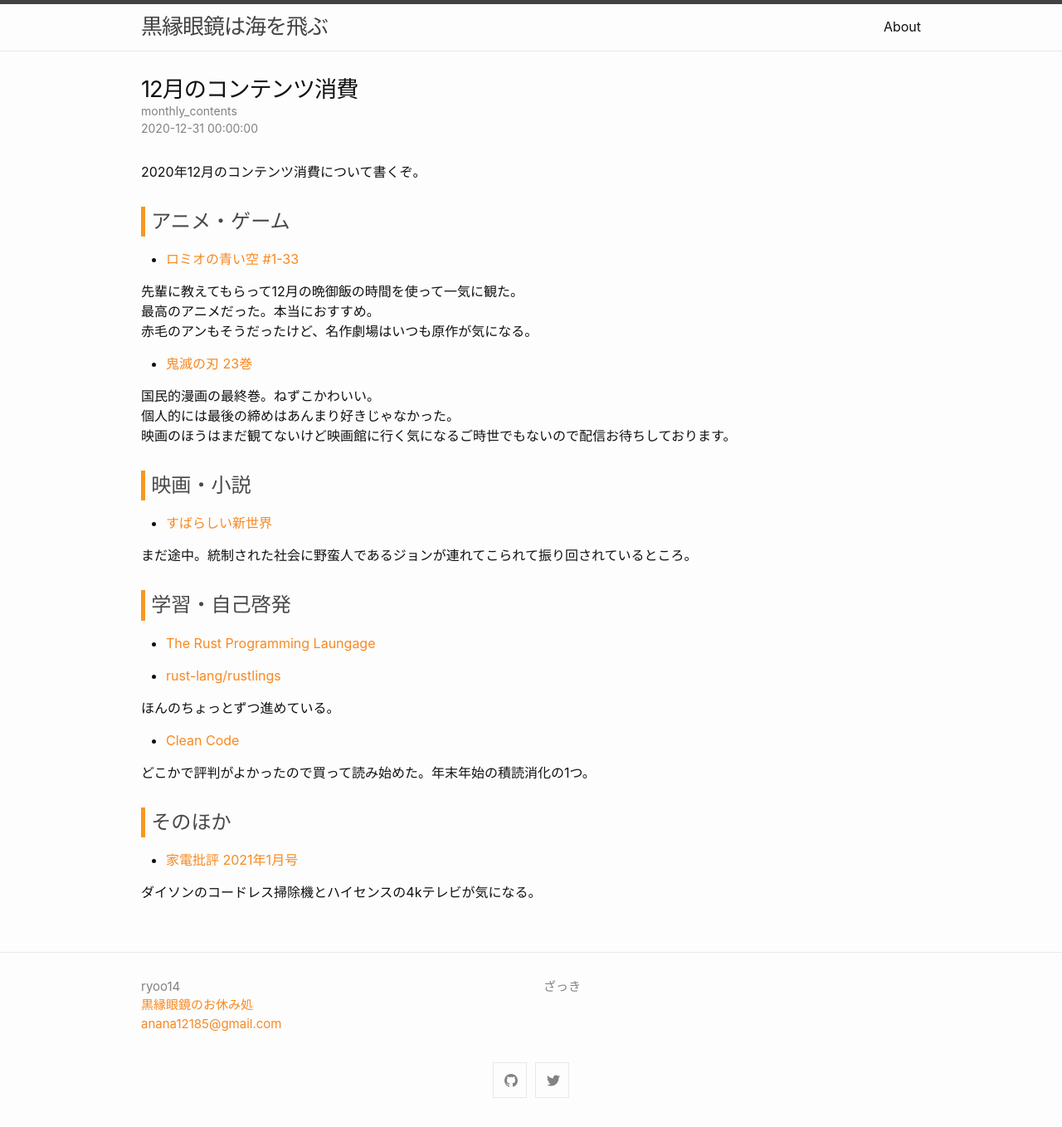
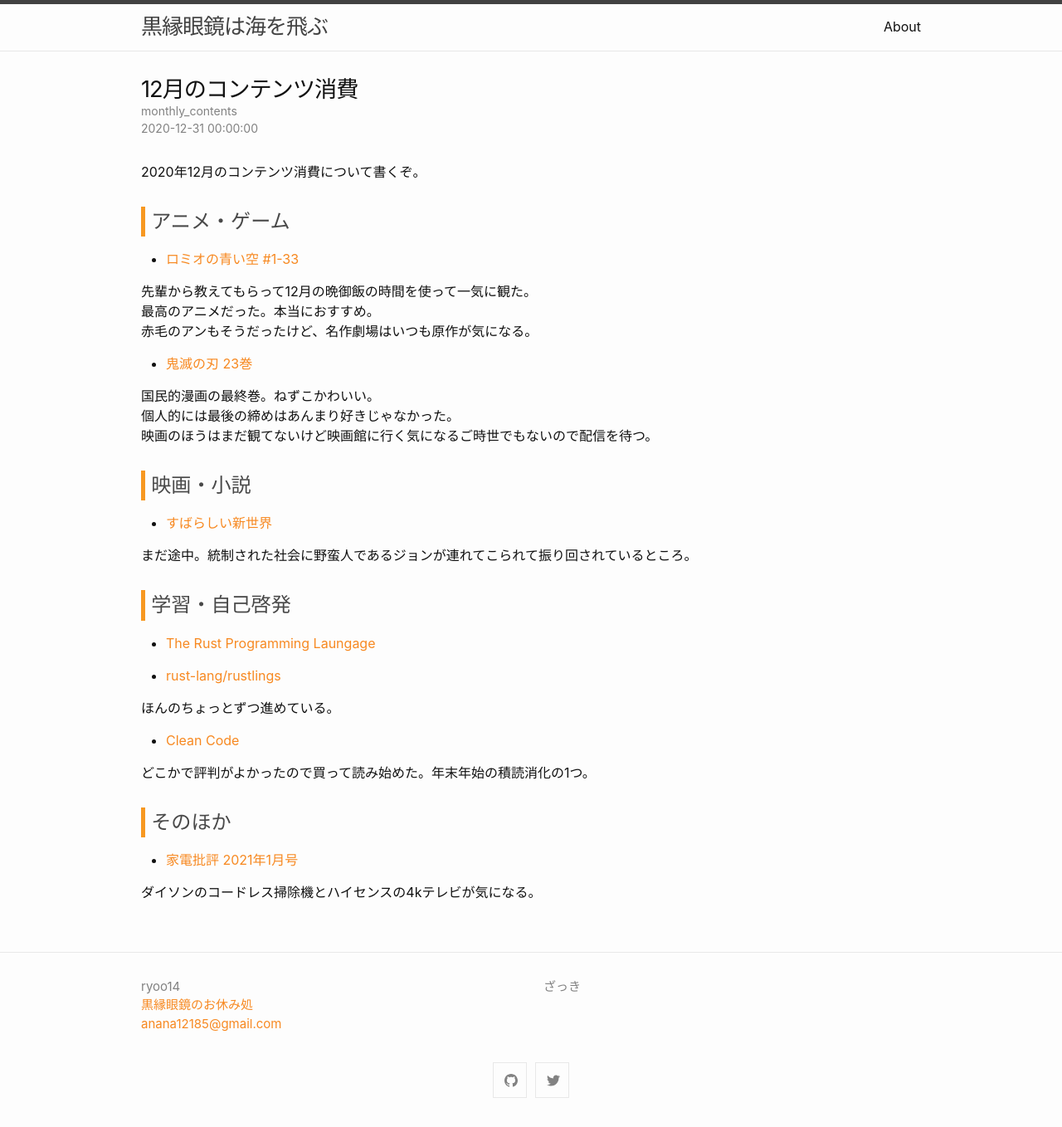
Before and after one commit to ryoo14/blog_ryoo_cc, a Jekyll site: the page built from _posts/2020-12-31-monthly_content.md, in a window 1280 px wide. Shown: the whole page at 83% size. Built offline with Jekyll 4.4.1, drawn with Linux system fonts in a browser that asks for light colours.

Commit message:
fix lint

```diff
--- a/_posts/2020-12-31-monthly_content.md
+++ b/_posts/2020-12-31-monthly_content.md
@@ -10,7 +10,7 @@ categories: monthly_contents
 
 - [ロミオの青い空 #1-33](https://amzn.to/3nRGYLY)
 
-先輩に教えてもらって12月の晩御飯の時間を使って一気に観た。
+先輩から教えてもらって12月の晩御飯の時間を使って一気に観た。
 最高のアニメだった。本当におすすめ。
 赤毛のアンもそうだったけど、名作劇場はいつも原作が気になる。
 
@@ -18,7 +18,7 @@ categories: monthly_contents
 
 国民的漫画の最終巻。ねずこかわいい。
 個人的には最後の締めはあんまり好きじゃなかった。
-映画のほうはまだ観てないけど映画館に行く気になるご時世でもないので配信お待ちしております。
+映画のほうはまだ観てないけど映画館に行く気になるご時世でもないので配信を待つ。
 
 ## 映画・小説
 
```
